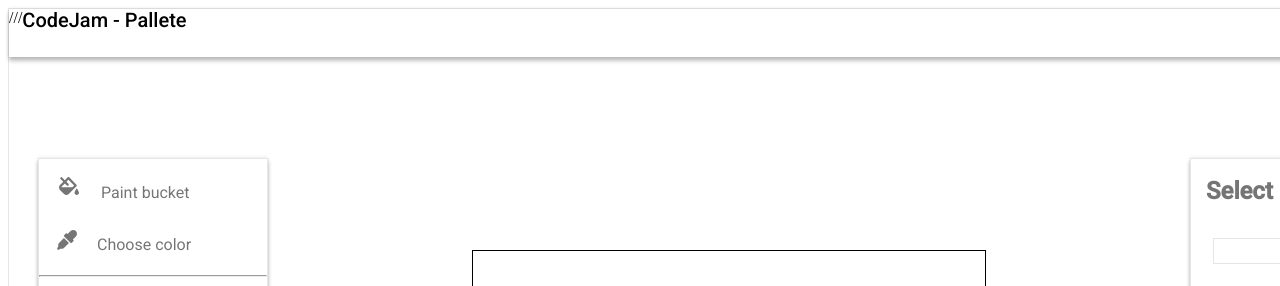
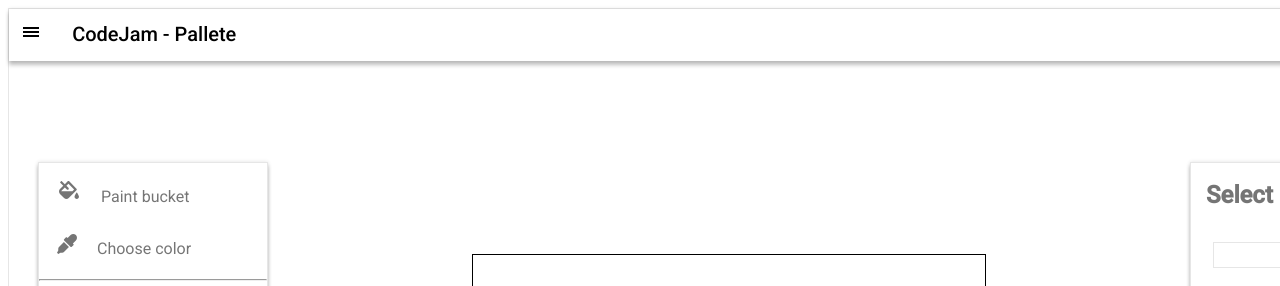
Before and after one commit to Vromga/codejam-canvas, a plain HTML site: page codejam-canvas/index.html in a window 1280 px wide. Shown: the top 286 px of the page. Drawn offline with Linux system fonts and the light colour scheme.

Commit message:
feat: finish header css block

```diff
--- a/codejam-canvas/index.html
+++ b/codejam-canvas/index.html
@@ -13,7 +13,7 @@
 <body>
 <div class="app_body">
     <header class="header">
-        <div class="header--burger_menu">///</div>
+        <div class="header--burger_menu"></div>
         <h1 class="header--h1">CodeJam - Pallete</h1>
         <div class="header--three_point">...</div>
     </header>
--- a/codejam-canvas/style.scss
+++ b/codejam-canvas/style.scss
@@ -52,11 +52,28 @@ body {
     box-shadow: 0 4px 4px rgba(0, 0, 0, 0.24), 0 0 4px rgba(0, 0, 0, 0.12);
 
     &--burger_menu {
-      margin: 0;
+      margin: 0.9rem;
+      position: relative;
+      padding-left: 1.25rem;
+
+      &:hover {
+        cursor: pointer;
+      }
+
+      &:before {
+        content: "";
+        position: absolute;
+        top: 0.25em;
+        left: 0;
+        width: 1em;
+        height: 0.125em;
+        border-top: 0.375em double #000;
+        border-bottom: 0.125em solid #000;
+      }
     }
 
     &--h1 {
-      margin: 0;
+      margin: 0.9rem;
       flex-grow: 1;
       @include roboto();
       font-weight: 500;
@@ -65,7 +82,15 @@ body {
     }
 
     &--three_point {
-      margin: 0;
+      margin: 0.9rem;
+      font-size: 1.3rem;
+      writing-mode: vertical-rl;
+      @include roboto();
+      font-weight: bold;
+
+      &:hover {
+        cursor: pointer;
+      }
     }
   }
 
```
Also changed, not shown: codejam-canvas/style.css, 1 other file.
